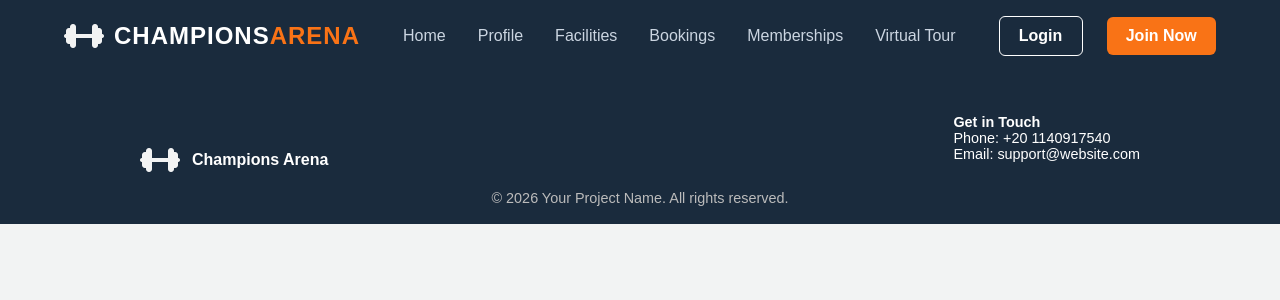
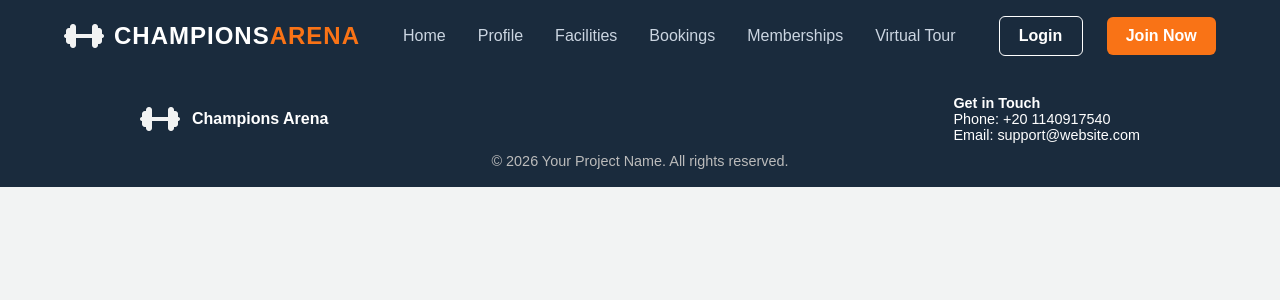
Before and after one commit to leenaayoussef/Sports-Facility, a React (Vite) app: page /login in a window 1280 px wide. Shown: the top 300 px of the page. Built offline with nearby package versions, Linux system fonts and the light colour scheme.

Commit message:
Virtual Tour done!!!

```diff
--- a/src/Components/Footer.css
+++ b/src/Components/Footer.css
@@ -16,8 +16,7 @@
   gap: 0.75rem;
   font-weight: bold;
  font-size: 1rem;
- margin: 50px 0 0px 0;
-  font-size: 1rem;
+ margin: 5px 0 0px 0;
 }
 
 .footer-brand p {
```
